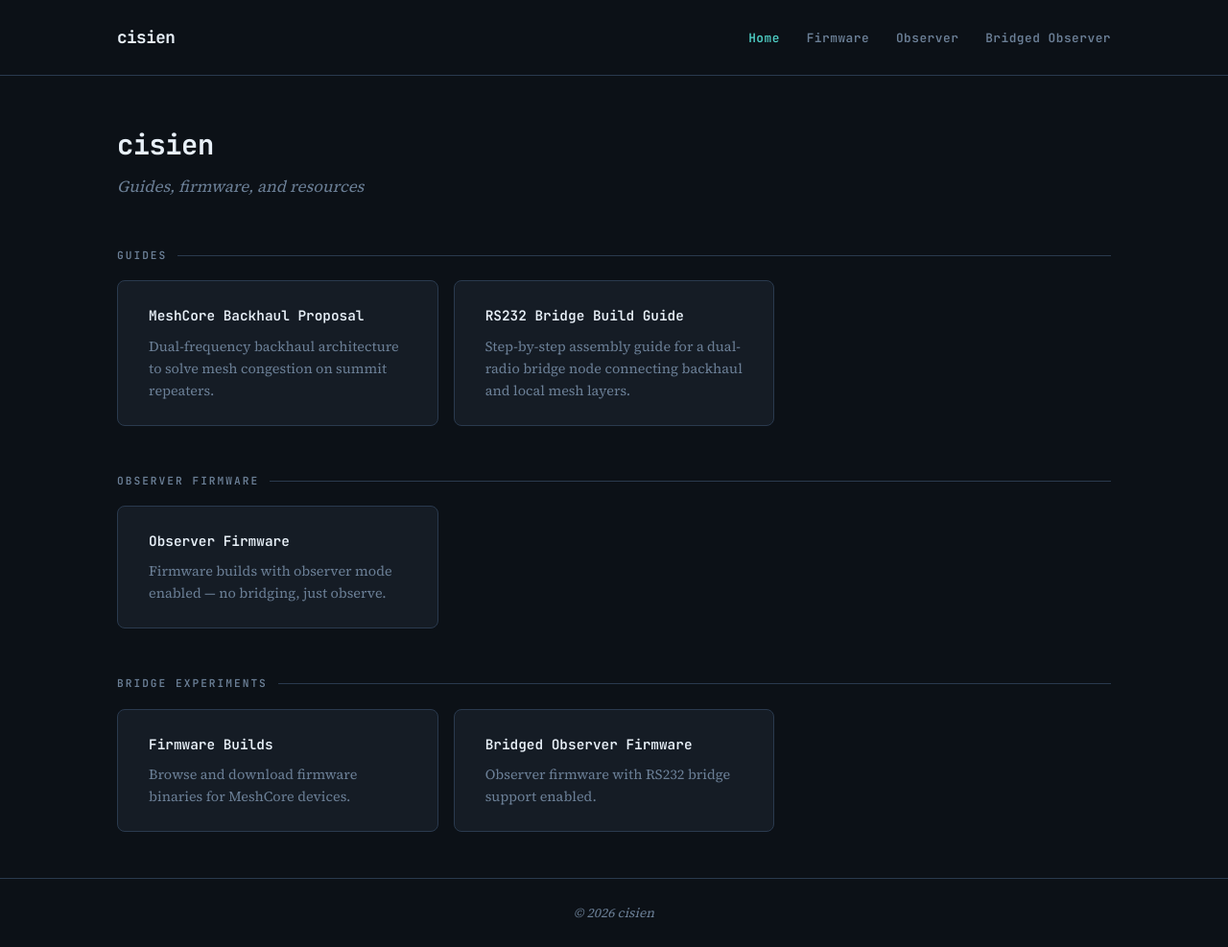
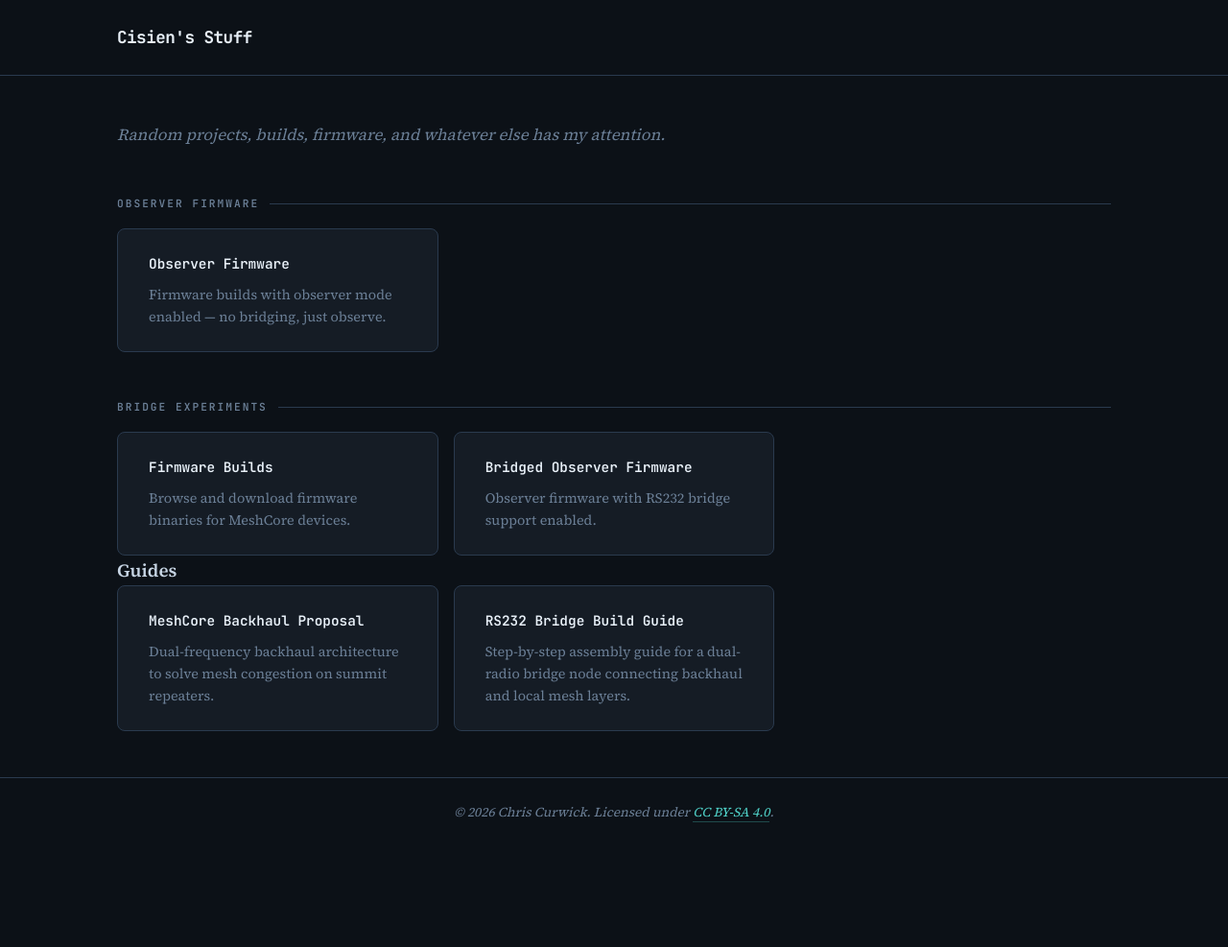
Before and after one commit to Cisien/cisien.github.io, a Jekyll site: the page built from index.html, in a window 1280 px wide. Shown: the whole page at 96% size. Built offline with Jekyll 4.4.1, drawn with Linux system fonts in a browser that asks for light colours; after the commit the page ends 900 px from its top, so only the background shows below that.

Commit message:
Update site branding, layout, and footer
- Title to "Cisien's Stuff", URL to stuff.cisien.com
- Remove body heading and nav links, update subtitle
- Move Guides under Bridge Experiments as sub-section
- Footer: Chris Curwick, CC BY-SA 4.0 license

Co-Authored-By: Claude Opus 4.6 <noreply@anthropic.com>

```diff
--- a/_config.yml
+++ b/_config.yml
@@ -1,7 +1,7 @@
-title: cisien
-description: Guides, firmware, and resources
+title: Cisien's Stuff
+description: Random projects, builds, firmware, and whatever else has my attention.
 baseurl: ""
-url: "https://cisien.github.io"
+url: "https://stuff.cisien.com"
 
 exclude:
   - LICENSE
--- a/_layouts/default.html
+++ b/_layouts/default.html
@@ -11,12 +11,6 @@
   <header>
     <div class="container">
       <a href="{{ '/' | relative_url }}" class="site-title">{{ site.title }}</a>
-      <nav>
-        <a href="{{ '/' | relative_url }}" {% if page.url == '/' %}class="active"{% endif %}>Home</a>
-        <a href="{{ '/firmware' | relative_url }}" {% if page.url == '/firmware.html' or page.url == '/firmware/' %}class="active"{% endif %}>Firmware</a>
-        <a href="{{ '/observer' | relative_url }}" {% if page.url == '/observer.html' or page.url == '/observer/' %}class="active"{% endif %}>Observer</a>
-        <a href="{{ '/bridged-observer' | relative_url }}" {% if page.url == '/bridged-observer.html' or page.url == '/bridged-observer/' %}class="active"{% endif %}>Bridged Observer</a>
-      </nav>
     </div>
   </header>
 
@@ -28,7 +22,7 @@
 
   <footer>
     <div class="container">
-      &copy; {{ 'now' | date: '%Y' }} {{ site.title }}
+      &copy; {{ 'now' | date: '%Y' }} Chris Curwick. Licensed under <a href="https://creativecommons.org/licenses/by-sa/4.0/">CC BY-SA 4.0</a>.
     </div>
   </footer>
 </body>
--- a/index.html
+++ b/index.html
@@ -3,20 +3,7 @@ layout: default
 title: Home
 ---
 
-<h1>cisien</h1>
-<p class="subtitle">Guides, firmware, and resources</p>
-
-<h2>Guides</h2>
-<div class="card-grid">
-  <a href="meshcore-backhaul.html" class="card">
-    <h3>MeshCore Backhaul Proposal</h3>
-    <p>Dual-frequency backhaul architecture to solve mesh congestion on summit repeaters.</p>
-  </a>
-  <a href="bridge-build-guide.html" class="card">
-    <h3>RS232 Bridge Build Guide</h3>
-    <p>Step-by-step assembly guide for a dual-radio bridge node connecting backhaul and local mesh layers.</p>
-  </a>
-</div>
+<p class="subtitle">Random projects, builds, firmware, and whatever else has my attention.</p>
 
 <h2>Observer Firmware</h2>
 <div class="card-grid">
@@ -37,3 +24,15 @@ title: Home
     <p>Observer firmware with RS232 bridge support enabled.</p>
   </a>
 </div>
+
+<h3>Guides</h3>
+<div class="card-grid">
+  <a href="meshcore-backhaul.html" class="card">
+    <h3>MeshCore Backhaul Proposal</h3>
+    <p>Dual-frequency backhaul architecture to solve mesh congestion on summit repeaters.</p>
+  </a>
+  <a href="bridge-build-guide.html" class="card">
+    <h3>RS232 Bridge Build Guide</h3>
+    <p>Step-by-step assembly guide for a dual-radio bridge node connecting backhaul and local mesh layers.</p>
+  </a>
+</div>
```
